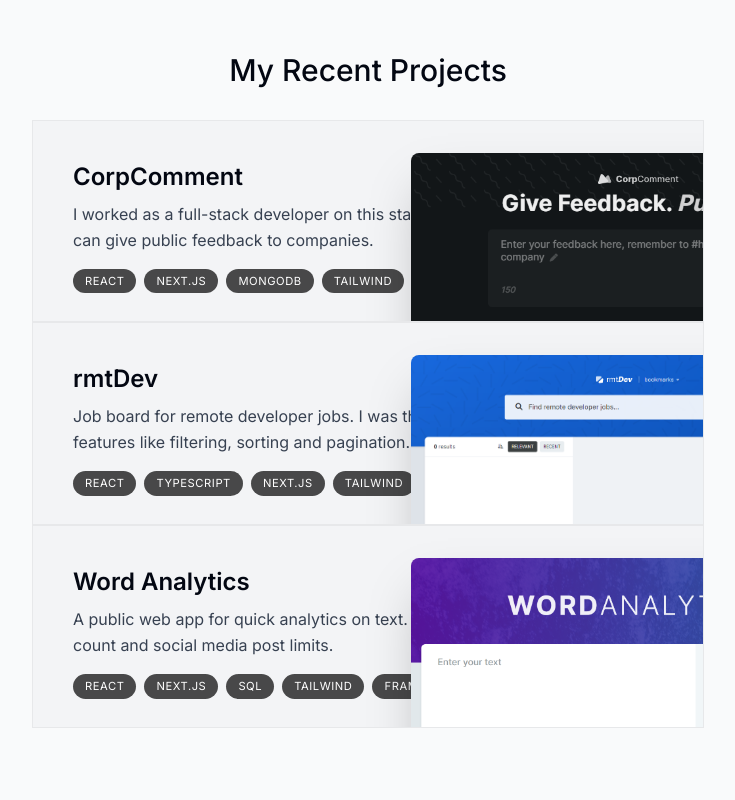
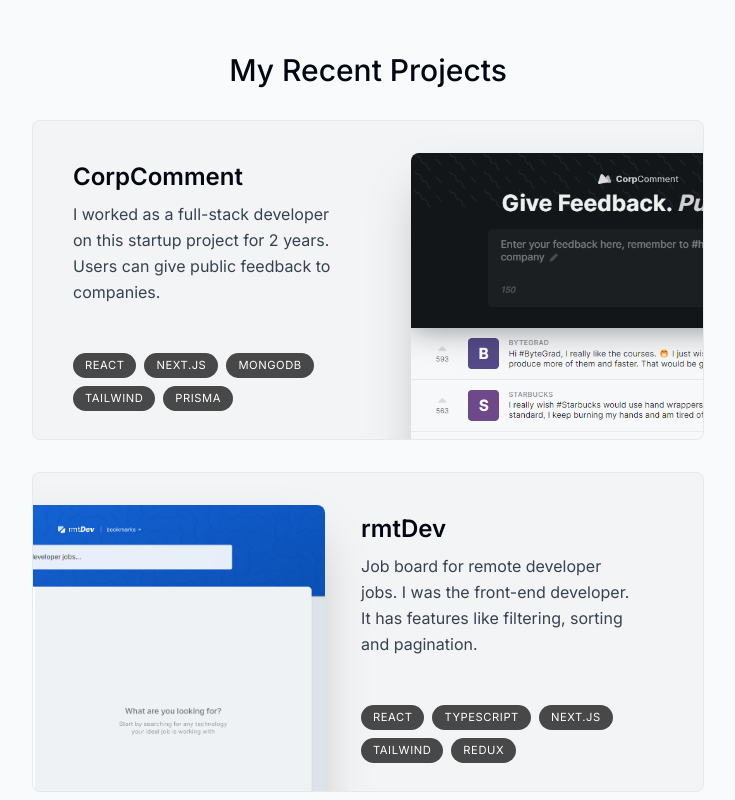
Before and after one commit to RenePung/portfolio-website-rene, a Next.js app: page / in a window 1280 px wide. Shown: the part 1300-2100 px from the top of the page, without its empty margins (272-1007 px from the left). Built offline with nearby package versions, Linux system fonts and the light colour scheme.

Commit message:
added stylings

```diff
--- a/components/projects.tsx
+++ b/components/projects.tsx
@@ -29,14 +29,15 @@ type ProjectProps = (typeof projectsData)[number];
 function Project({ title, description, tags, imageUrl }: ProjectProps) {
   return (
 
-    <section className="bg-gray-100 max-w-[42rem] border border-black/5 overflow-hidden sm:pr-8 relative">
+    <section className="group bg-gray-100 max-w-[42rem] border border-black/5 rounded-lg overflow-hidden mb-3 sm:mb-8 sm:pr-8 relative sm:h-[20rem] sm:group-even:pl-8">
 
-    <div className="pt-4 pb-7 px-5 sm:pl-10 sm:pr-2 sm:pt-10">
+    <div className="pt-4 pb-7 px-5 sm:pl-10 sm:pr-2 sm:pt-10 sm:max-w-[50%] flex flex-col h-full sm:group-even:ml-[18rem]">
+
     <h3 className="text-2xl font-semibold">{title}</h3>
 
     <p className="mt-2 leading-relaxed text-gray-700">{description}</p>
 
-    <ul className="flex flex-wrap mt-4 gap-2">
+    <ul className="flex flex-wrap mt-4 gap-2 sm:mt-auto">
       {tags.map((tag, index) => (
         <li className="bg-black/[0.7] px-3 py-1 text-[0.7rem] uppercase tracking-wider text-white rounded-full" key={index}>{tag}</li>
       ))}
@@ -47,7 +48,7 @@ function Project({ title, description, tags, imageUrl }: ProjectProps) {
     src={imageUrl}
     alt="Most Recent Project I Worked On"
     quality={95}
-    className="absolute hidden sm:block top-8 -right-40 w-[28.25rem] rounded-t-lg shadow-2xl" />
+    className="absolute hidden sm:block top-8 -right-40 w-[28.25rem] rounded-t-lg shadow-2xl group-even:right-[initial] group-even:-left-40" />
   </section>
   );
 }
```
